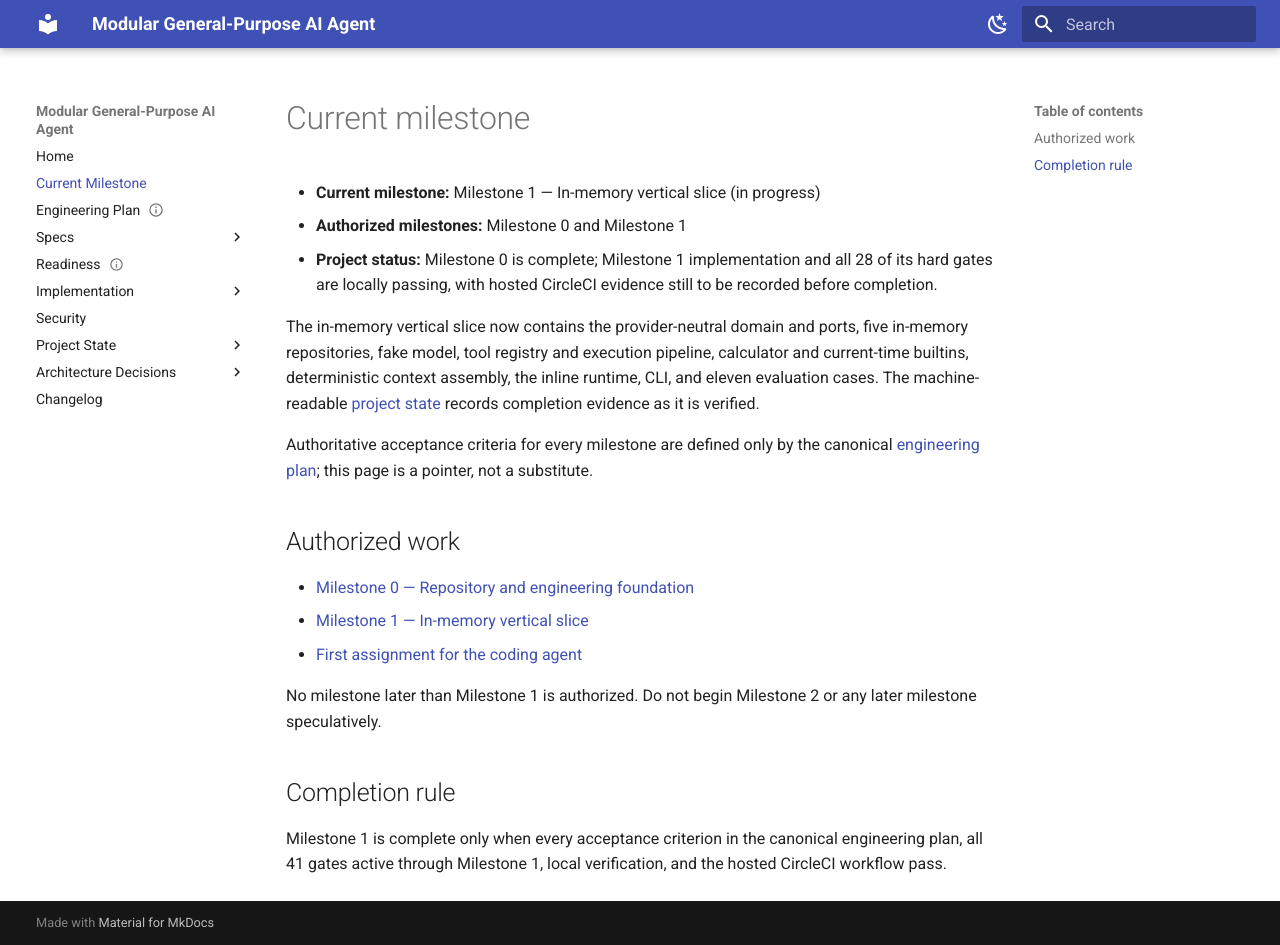
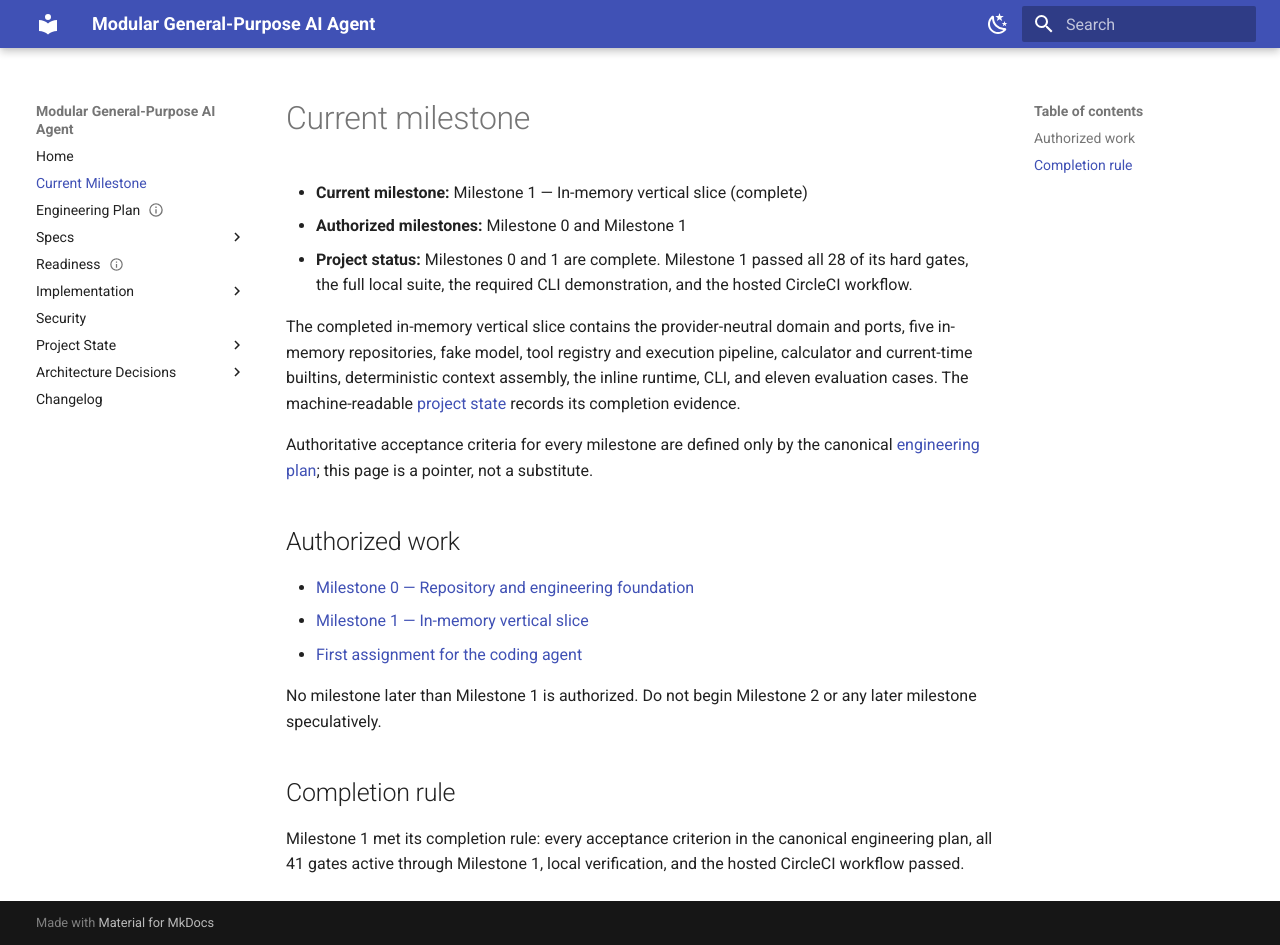
Before and after one commit to avitus/veetbot, an MkDocs documentation site: the page built from docs/plan/current-milestone.md, in a window 1280 px wide and 945 px high. Built offline with MkDocs 1.6.1 and Material for MkDocs 9.7.7, drawn with Linux system fonts in a browser that asks for light colours.

Commit message:
Record Milestone 1 completion evidence

```diff
--- a/docs/plan/current-milestone.md
+++ b/docs/plan/current-milestone.md
@@ -4,18 +4,17 @@ title: Current Milestone
 
 # Current milestone
 
-- **Current milestone:** Milestone 1 — In-memory vertical slice (in progress)
+- **Current milestone:** Milestone 1 — In-memory vertical slice (complete)
 - **Authorized milestones:** Milestone 0 and Milestone 1
-- **Project status:** Milestone 0 is complete; Milestone 1 implementation and
-  all 28 of its hard gates are locally passing, with hosted CircleCI evidence
-  still to be recorded before completion.
+- **Project status:** Milestones 0 and 1 are complete. Milestone 1 passed all 28
+  of its hard gates, the full local suite, the required CLI demonstration, and
+  the hosted CircleCI workflow.
 
-The in-memory vertical slice now contains the provider-neutral domain and ports,
-five in-memory repositories, fake model, tool registry and execution pipeline,
-calculator and current-time builtins, deterministic context assembly, the
-inline runtime, CLI, and eleven evaluation cases. The machine-readable
-[project state](../status/project-state.yaml) records completion evidence as it
-is verified.
+The completed in-memory vertical slice contains the provider-neutral domain and
+ports, five in-memory repositories, fake model, tool registry and execution
+pipeline, calculator and current-time builtins, deterministic context assembly,
+the inline runtime, CLI, and eleven evaluation cases. The machine-readable
+[project state](../status/project-state.yaml) records its completion evidence.
 
 Authoritative acceptance criteria for every milestone are defined only by the
 canonical [engineering plan](engineering-plan.md); this page is a pointer, not a
@@ -32,6 +31,6 @@ any later milestone speculatively.
 
 ## Completion rule
 
-Milestone 1 is complete only when every acceptance criterion in the canonical
-engineering plan, all 41 gates active through Milestone 1, local verification,
-and the hosted CircleCI workflow pass.
+Milestone 1 met its completion rule: every acceptance criterion in the
+canonical engineering plan, all 41 gates active through Milestone 1, local
+verification, and the hosted CircleCI workflow passed.
```
Also changed, not shown: README.md (+4 -4 lines), docs/changelog.md (+7 -3 lines), docs/index.md (+4 -4 lines), docs/status/index.md (+4 -3 lines), docs/status/project-state.yaml (+21 -9 lines).
